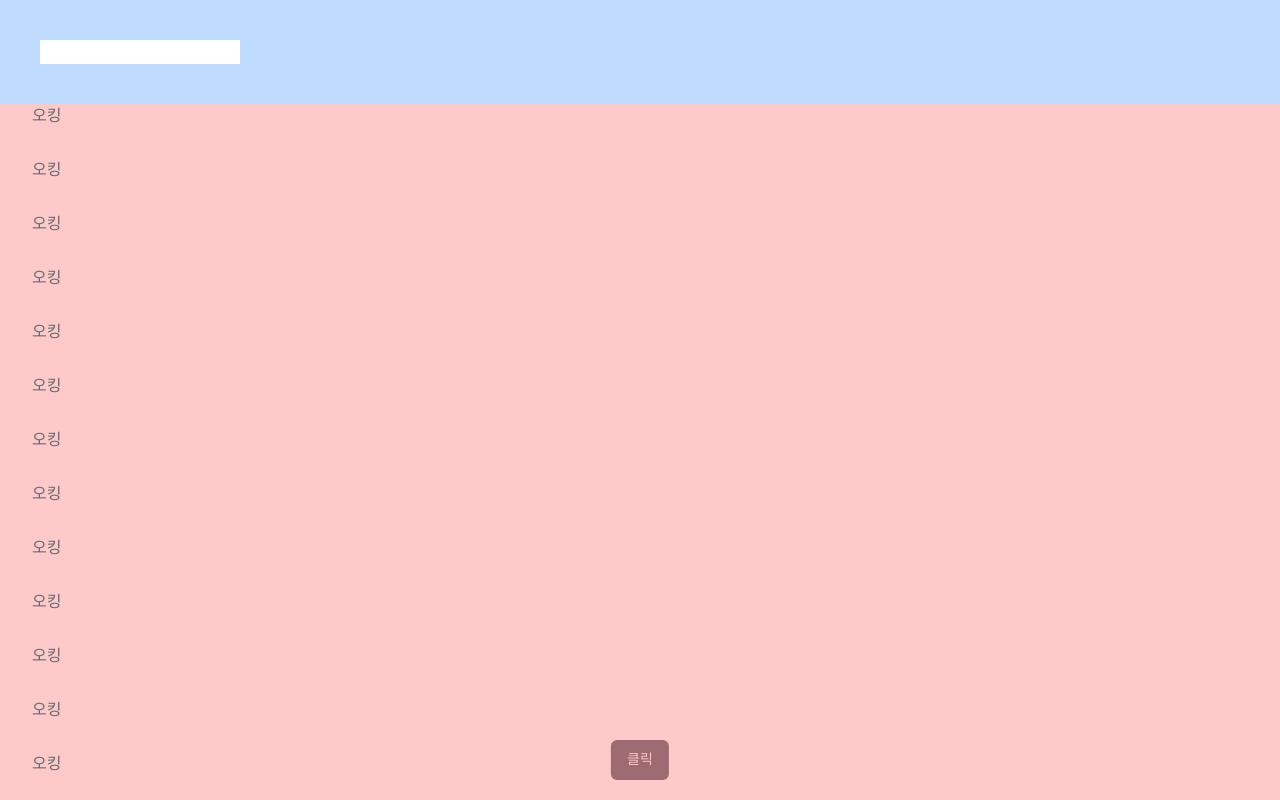
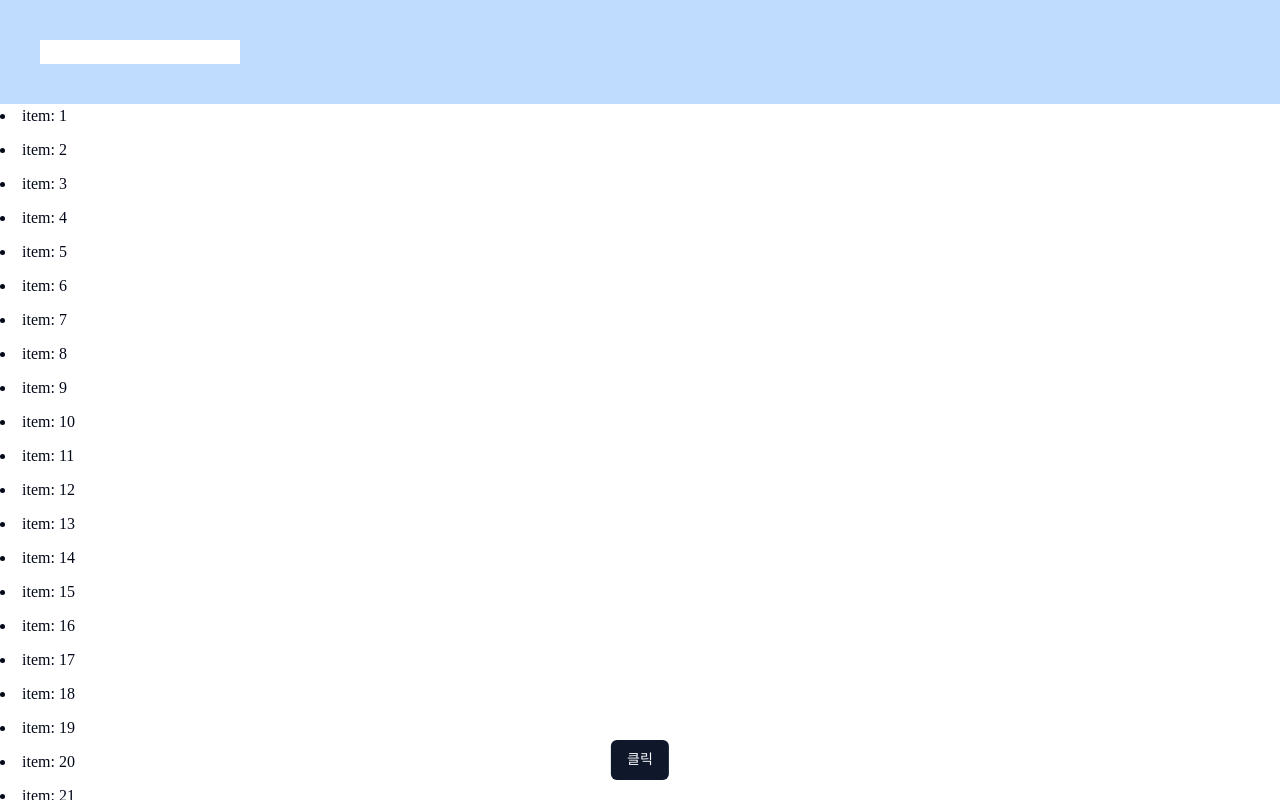
Before and after one commit to jw-r/experiment, a Next.js app: page /keypad-issue in a window 1280 px wide. Built offline with nearby package versions, Linux system fonts and the light colour scheme.

Commit message:
feat: safe-viewport apply module css

```diff
--- a/src/app/keypad-issue/page.tsx
+++ b/src/app/keypad-issue/page.tsx
@@ -9,35 +9,12 @@ export default function KeypadIssue() {
       <div className="w-full p-10 bg-blue-200">
         <input />
       </div>
+      <div className="flex flex-col gap-[10px]">
+        {Array.from({ length: 50 }).map((_, i) => (
+          <li key={i}>item: {i + 1}</li>
+        ))}
+      </div>
       <FixedBottomButton>클릭</FixedBottomButton>
-      <div className="w-full bg-red-300 opacity-60 container gap-[30px] flex flex-col">
-        <div>오킹</div>
-        <div>오킹</div>
-        <div>오킹</div>
-        <div>오킹</div>
-        <div>오킹</div>
-        <div>오킹</div>
-        <div>오킹</div>
-        <div>오킹</div>
-        <div>오킹</div>
-        <div>오킹</div>
-        <div>오킹</div>
-        <div>오킹</div>
-        <div>오킹</div>
-        <div>오킹</div>
-        <div>오킹</div>
-        <div>오킹</div>
-        <div>오킹</div>
-        <div>오킹</div>
-        <div>오킹</div>
-        <div>오킹</div>
-        <div>오킹</div>
-        <div>오킹</div>
-        <div>오킹</div>
-        <div>오킹</div>
-        <div>오킹</div>
-        <div>오킹</div>
-      </div>
     </SafeViewport>
   )
 }
--- a/src/components/safe-viewport/index.tsx
+++ b/src/components/safe-viewport/index.tsx
@@ -1,7 +1,8 @@
 'use client'
 
 import { PropsWithChildren, useEffect, useState } from 'react'
-import throttle from 'lodash.throttle'
+import debounce from 'lodash.debounce'
+import styles from './safe-viewport.module.css'
 
 interface Props extends PropsWithChildren {
   makeScrollable?: boolean
@@ -19,7 +20,7 @@ export default function SafeViewport({ children }: Props) {
 
     function handleResize() {
       document.documentElement.style.setProperty(
-        '--vh',
+        '--safe-viewport-vh',
         `${window.visualViewport!.height * 0.01}px`
       )
 
@@ -32,21 +33,21 @@ export default function SafeViewport({ children }: Props) {
 
     handleResize()
 
-    const throttledHandleResize = throttle(handleResize, 200)
+    const debouncedHandleResize = debounce(handleResize, 100)
 
-    window.visualViewport!.addEventListener('resize', throttledHandleResize)
+    window.visualViewport!.addEventListener('resize', debouncedHandleResize)
     document.documentElement.setAttribute('data-viewport-listener', 'true')
 
     return () => {
-      window.visualViewport!.removeEventListener('resize', throttledHandleResize)
+      window.visualViewport!.removeEventListener('resize', debouncedHandleResize)
       document.documentElement.setAttribute('data-viewport-listener', 'false')
     }
   }, [])
 
   return (
-    <div className="safe-viewport-height">
-      {isKeypadOpen && <div className="make-scrollable" />}
-      <div className="safe-viewport-content">{children}</div>
+    <div className={styles.safeViewportContainer}>
+      {isKeypadOpen && <div className={styles.makeScrollable} />}
+      <div className={styles.safeViewportContent}>{children}</div>
     </div>
   )
 }
--- a/src/components/safe-viewport/safe-viewport.module.css
+++ b/src/components/safe-viewport/safe-viewport.module.css
@@ -1,7 +1,6 @@
-.safeViewportHeight {
+.safeViewportContainer {
   height: calc(var(--safe-viewport-vh, 1vh) * 100);
   position: relative;
-  overflow-y: auto;
 }
 
 .makeScrollable {
@@ -10,3 +9,8 @@
   width: 1px;
   height: calc(100% + 1px);
 }
+
+.safeViewportContent {
+  height: 100%;
+  overflow-y: auto;
+}
--- a/src/styles/globals.css
+++ b/src/styles/globals.css
@@ -80,24 +80,3 @@
     @apply fixed right-1/2 bottom-1/2 translate-x-1/2 translate-y-1/2;
   }
 }
-
-:root {
-  --vh: 1vh;
-}
-
-.safe-viewport-height {
-  height: calc(var(--vh) * 100);
-  position: relative;
-}
-
-.make-scrollable {
-  position: absolute;
-  left: 0;
-  width: 1px;
-  height: calc(100% + 1px);
-}
-
-.safe-viewport-content {
-  height: 100%;
-  overflow-y: auto;
-}
```
